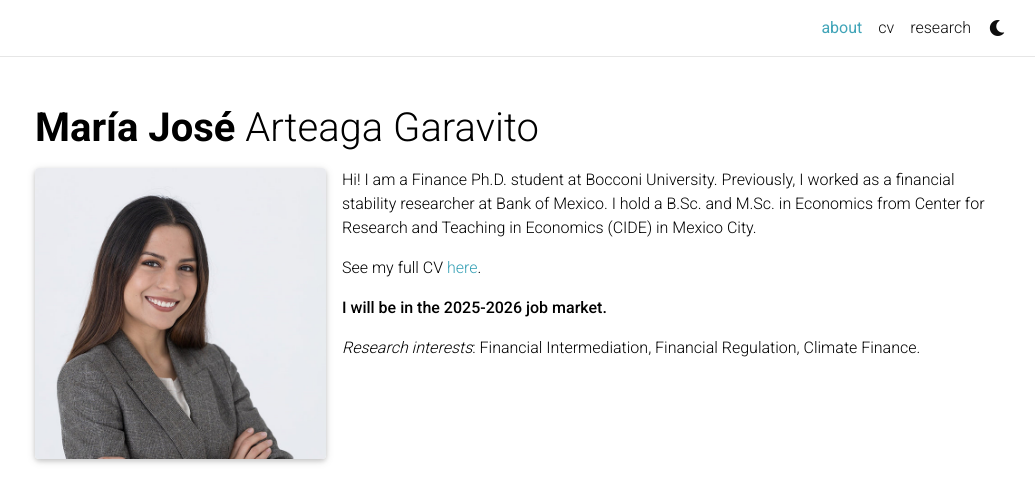
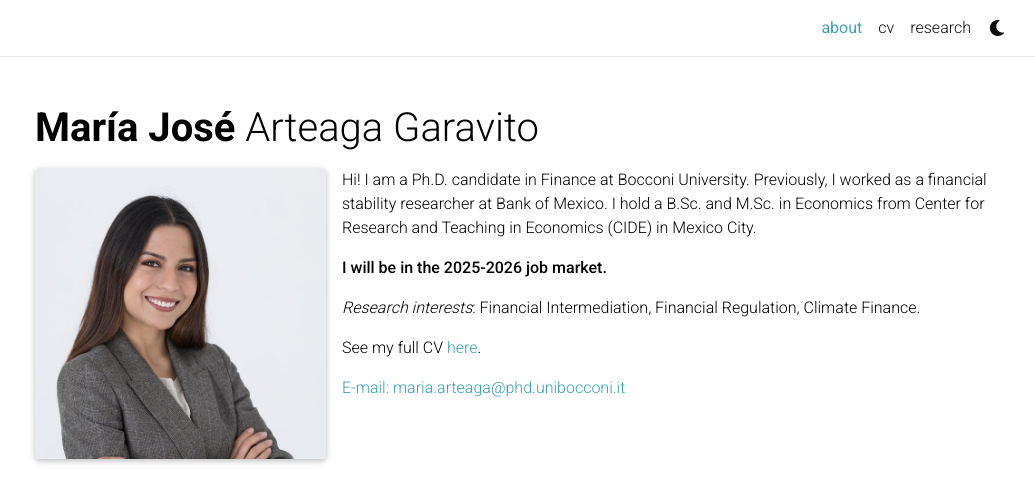
Before and after one commit to majoarteaga/majoarteaga.github.io, a Jekyll site: the page built from _pages/about.md, in a window 1280 px wide. Shown: the top 485 px of the page, without its empty margins (120-1155 px from the left). Built offline with Jekyll 4.4.1, drawn with Linux system fonts in a browser that asks for light colours; full-size pictures stand in for the smaller copies a plugin makes; emoji names are drawn with the system emoji font; comment, search, counter and statistics services are not loaded; a style sheet for code colours, icons or effects is not loaded.

Commit message:
Update about.md

```diff
--- a/_pages/about.md
+++ b/_pages/about.md
@@ -16,10 +16,12 @@ selected_papers: false # includes a list of papers marked as "selected={true}"
 social: true  # includes social icons at the bottom of the page
 ---
 
-Hi! I am a Finance Ph.D. student at Bocconi University. Previously, I worked as a financial stability researcher at Bank of Mexico. I hold a B.Sc. and M.Sc. in Economics from Center for Research and Teaching in Economics (CIDE) in Mexico City.
-
-See my full CV <a href="https://majoarteaga.github.io/assets/pdf/CV_MJAG.pdf">here</a>.
+Hi! I am a Ph.D. candidate in Finance at Bocconi University. Previously, I worked as a financial stability researcher at Bank of Mexico. I hold a B.Sc. and M.Sc. in Economics from Center for Research and Teaching in Economics (CIDE) in Mexico City.
 
 <strong>I will be in the 2025-2026 job market.</strong>
 
 *Research interests*: Financial Intermediation, Financial Regulation, Climate Finance.
+
+See my full CV <a href="https://majoarteaga.github.io/assets/pdf/CV_MJAG.pdf">here</a>.
+
+<a href="mailto:maria.arteaga@phd.unibocconi.it">E-mail: maria.arteaga@phd.unibocconi.it</a>
```
